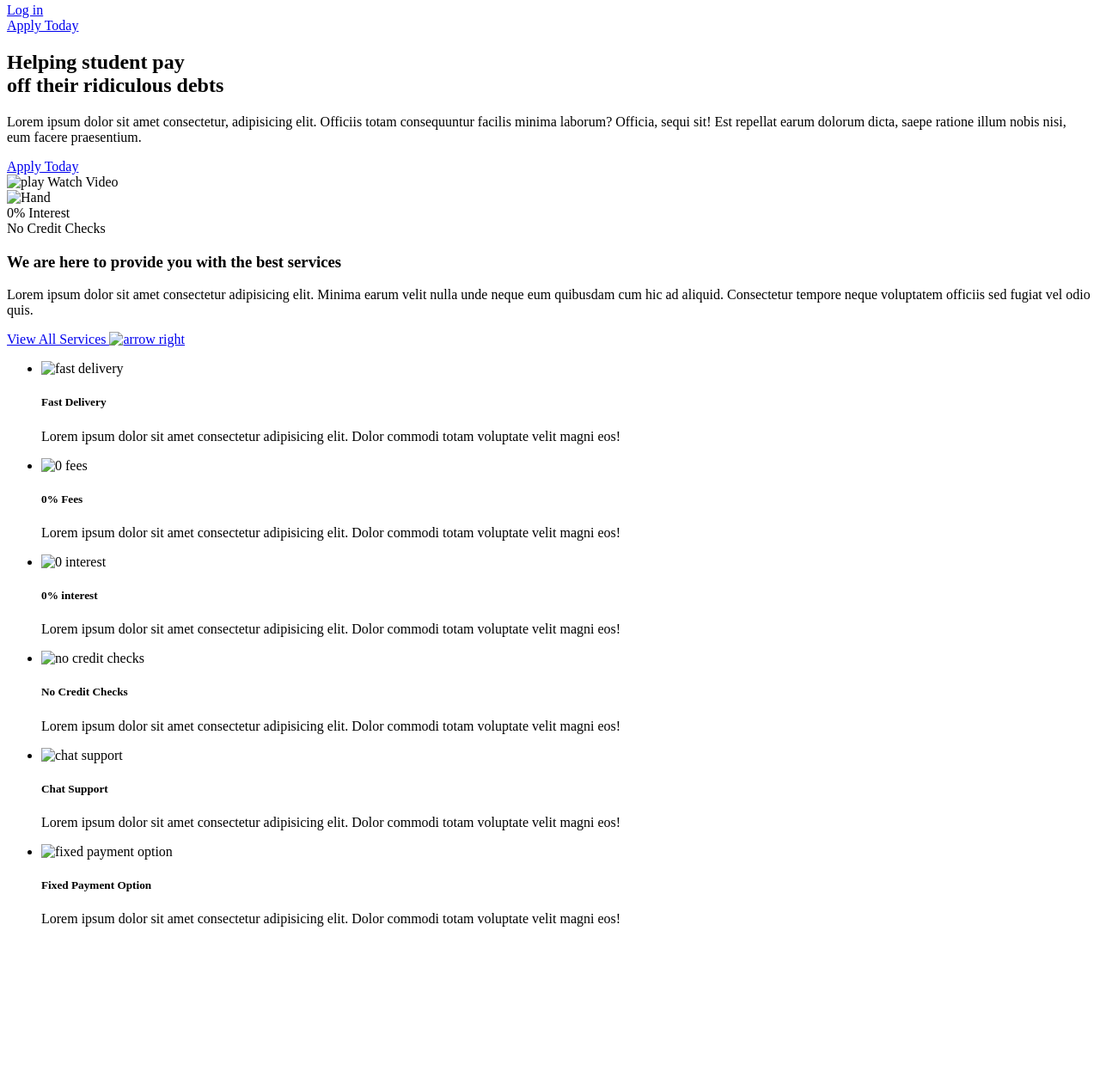
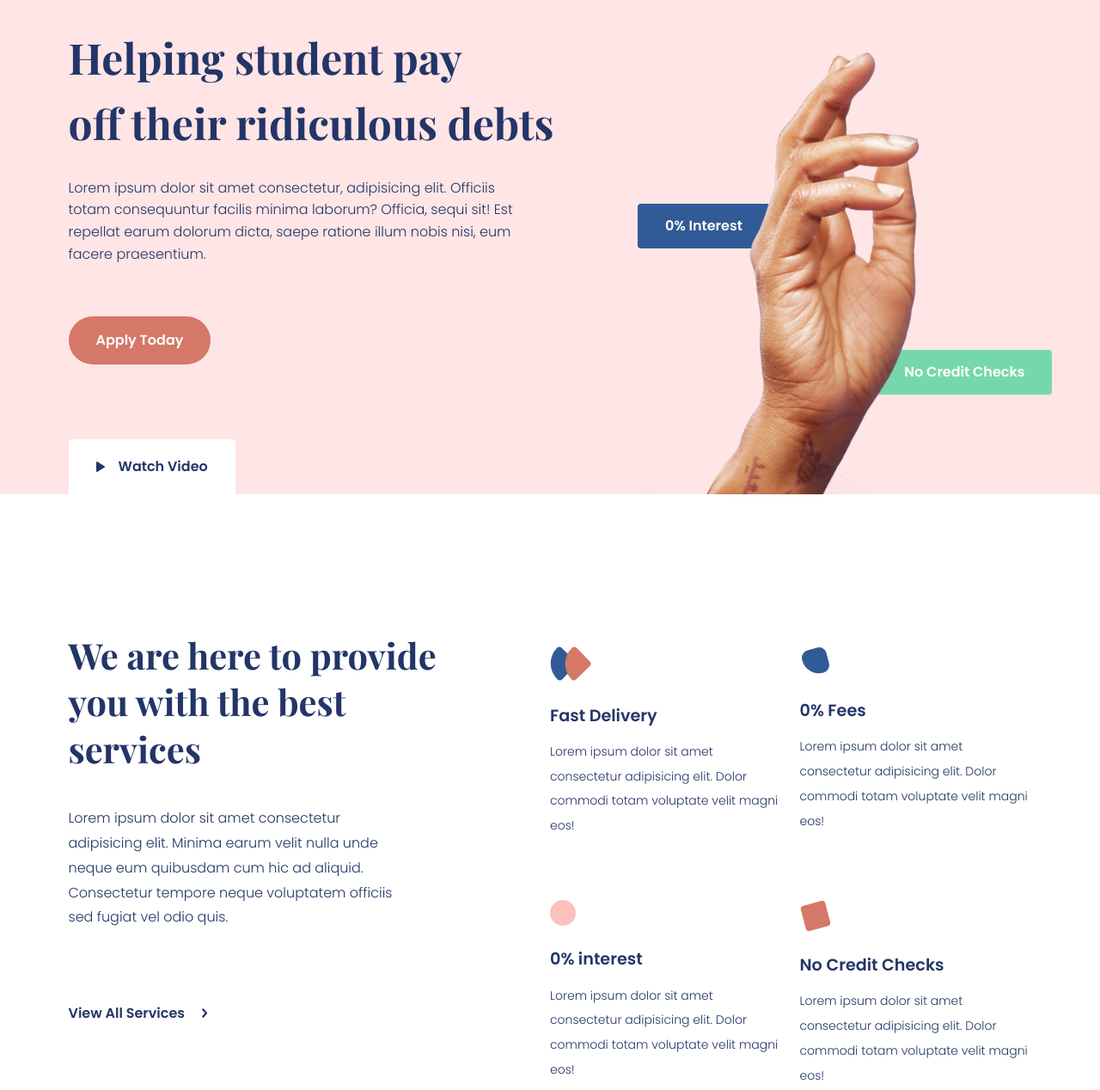
Before and after one commit to KarlGNassar/the-mentor, a plain HTML site: page index.html in a window 1280 px wide. Shown: the part 145-1413 px from the top of the page at 86% size. Before the commit the page ends 1239 px from the top, so only its background shows below. Drawn offline with nearby package versions, Linux system fonts and the light colour scheme; the site is published under a folder, as on GitHub Pages, so addresses that start at the root find nothing; a script that the page names is missing.

```diff
--- a/public/index.html
+++ b/index.html
@@ -9,7 +9,7 @@
       href="https://fonts.googleapis.com/css?family=Playfair+Display:700|Poppins:300,600&display=swap"
       rel="stylesheet"
     />
-    <link rel="stylesheet" href="/css/style.css" />
+    <link rel="stylesheet" href="./css/style.css" />
   </head>
   <body>
     <header id="header">
@@ -67,7 +67,7 @@
                 <div class="play-video">
                   <div class="play-video cover"></div>
                   <span
-                    ><img src="/images/play.svg" alt="play" />
+                    ><img src="./images/play.svg" alt="play" />
                     Watch Video
                   </span>
                 </div>
@@ -75,7 +75,7 @@
             </div>
             <div class="image">
               <div class="image-inner">
-                <img src="/images/hand.webp" alt="Hand" />
+                <img src="./images/hand.webp" alt="Hand" />
                 <div class="feature-banner" id="featureBanner">0% Interest</div>
                 <div class="feature-banner green" id="featureBannerGreen">
                   No Credit Checks
@@ -102,14 +102,14 @@
               <div class="btn-row">
                 <a href="/"
                   >View All Services
-                  <img src="/images/arrow-right.svg" alt="arrow right"
+                  <img src="./images/arrow-right.svg" alt="arrow right"
                 /></a>
               </div>
             </div>
             <div class="features-list">
               <ul>
                 <li>
-                  <img src="/images/fast-delivery.svg" alt="fast delivery" />
+                  <img src="./images/fast-delivery.svg" alt="fast delivery" />
                   <h5>Fast Delivery</h5>
                   <p>
                     Lorem ipsum dolor sit amet consectetur adipisicing elit.
@@ -117,7 +117,7 @@
                   </p>
                 </li>
                 <li>
-                  <img src="/images/0-fees.svg" alt="0 fees" />
+                  <img src="./images/0-fees.svg" alt="0 fees" />
                   <h5>0% Fees</h5>
                   <p>
                     Lorem ipsum dolor sit amet consectetur adipisicing elit.
@@ -125,7 +125,7 @@
                   </p>
                 </li>
                 <li>
-                  <img src="/images/0-interest.svg" alt="0 interest" />
+                  <img src="./images/0-interest.svg" alt="0 interest" />
                   <h5>0% interest</h5>
                   <p>
                     Lorem ipsum dolor sit amet consectetur adipisicing elit.
@@ -134,7 +134,7 @@
                 </li>
                 <li>
                   <img
-                    src="/images/no-credit-check.svg"
+                    src="./images/no-credit-check.svg"
                     alt="no credit checks"
                   />
                   <h5>No Credit Checks</h5>
@@ -144,7 +144,7 @@
                   </p>
                 </li>
                 <li>
-                  <img src="/images/chat-support.svg" alt="chat support" />
+                  <img src="./images/chat-support.svg" alt="chat support" />
                   <h5>Chat Support</h5>
                   <p>
                     Lorem ipsum dolor sit amet consectetur adipisicing elit.
@@ -153,7 +153,7 @@
                 </li>
                 <li>
                   <img
-                    src="/images/fixed-payment-option.svg"
+                    src="./images/fixed-payment-option.svg"
                     alt="fixed payment option"
                   />
                   <h5>Fixed Payment Option</h5>
@@ -167,11 +167,11 @@
           </div>
         </div>
       </div>
-      <script type="module" defer src="/js/index.js"></script>
     </section>
   </body>
   <script src="https://cdnjs.cloudflare.com/ajax/libs/ScrollMagic/2.0.7/ScrollMagic.min.js"></script>
   <script src="https://cdnjs.cloudflare.com/ajax/libs/ScrollMagic/2.0.7/plugins/animation.gsap.min.js"></script>
   <script src="https://cdnjs.cloudflare.com/ajax/libs/ScrollMagic/2.0.7/plugins/debug.addIndicators.min.js"></script>
   <script src="https://cdn.jsdelivr.net/npm/gsap@3.0.1/dist/gsap.min.js"></script>
+  <script defer src="./js/index.js"></script>
 </html>
--- a/js/animations.js
+++ /dev/null
@@ -1,6 +0,0 @@
-// export const slide = el => {
-//   gsap.from(el, {
-//     x: 100,
-//     duration: 4
-//   });
-// };
```
Also changed, not shown: package.json (deleted, +0 -23 lines), .babelrc (deleted), 2 other files.
